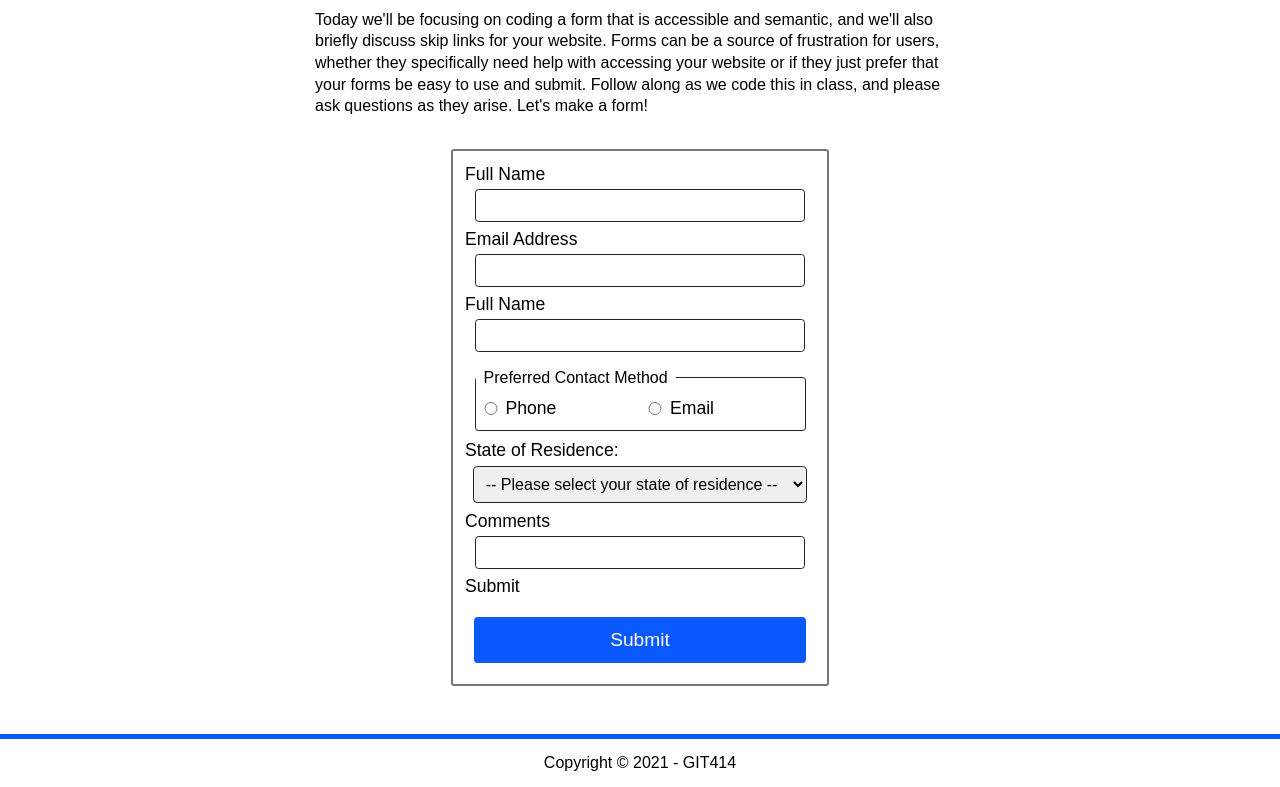
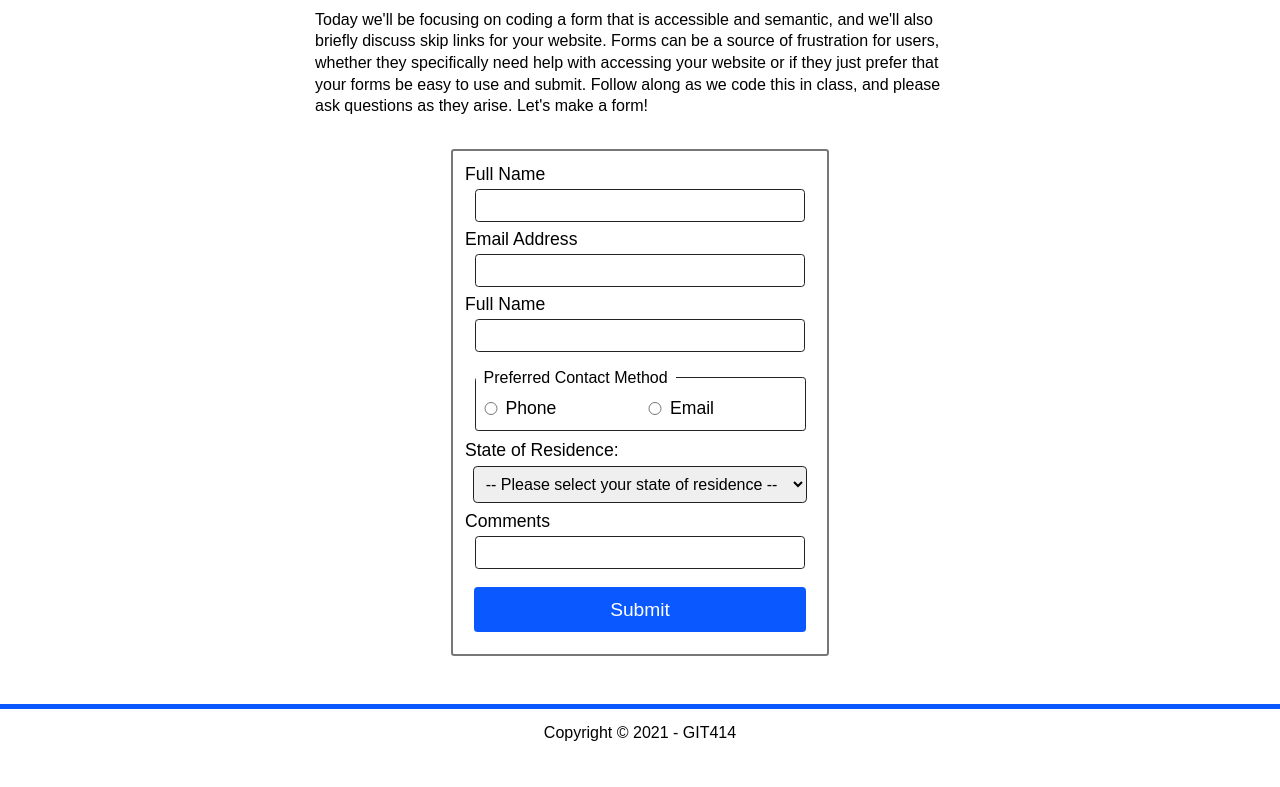
Before and after one commit to mdorth02/GIT-414-Accessible-Forms, a plain HTML site: page index.html in a window 1280 px wide. Shown: the part 546-1333 px from the top of the page. After the commit the page ends 1303 px from the top, so only its background shows below. Drawn offline with Linux system fonts and the light colour scheme.

Commit message:
HTML Issues
Resolving HTML issues

```diff
--- a/index.html
+++ b/index.html
@@ -139,7 +139,7 @@
 					/>
 				</div>
 				<div>
-					<label for="submit">Submit</label>
+					<label for="submit"></label>
 					<input
 						id="submit"
 						name="submit"
```
Also changed, not shown: 1 other file.
